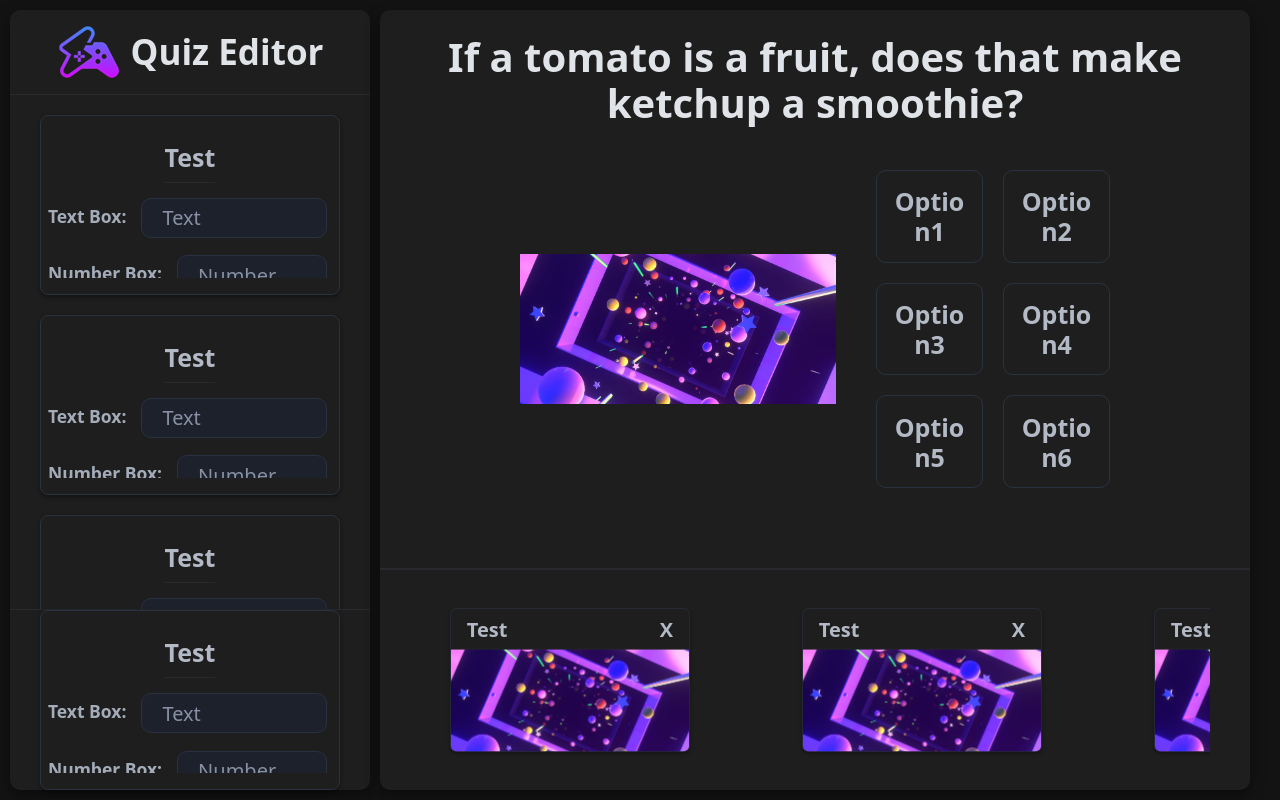
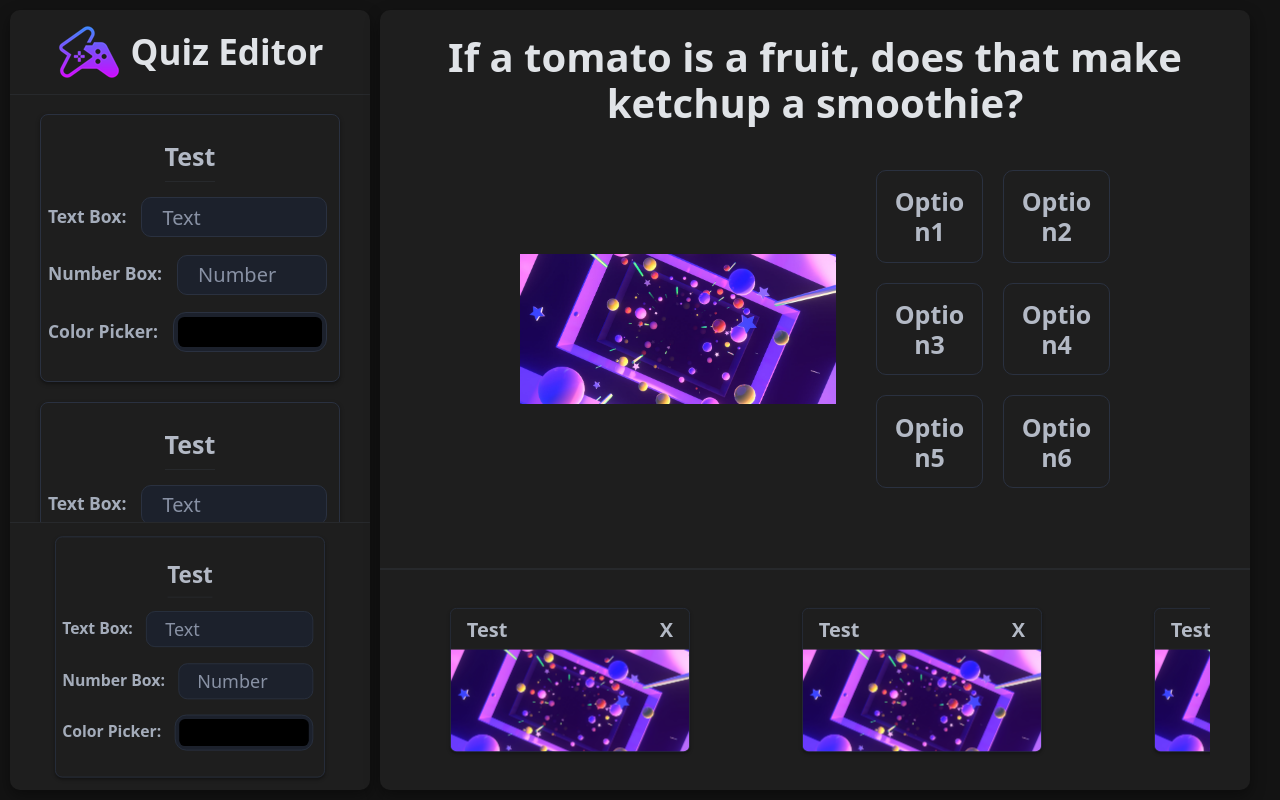
Before and after one commit to descreetStudios/Gamefier, a Nuxt app: page /quiz-editor in a window 1280 px wide. Built offline with nearby package versions, Linux system fonts and the light colour scheme; no server answers.

Commit message:
fix: automatic expandable propery card

```diff
--- a/assets/scss/_quiz-editor.scss
+++ b/assets/scss/_quiz-editor.scss
@@ -65,9 +65,9 @@ html {
             align-items: center;
             height: 20rem;
 
-            /*.card {
-
-            }*/
+            .card {
+                scale: 0.9;
+            }
         }
     }
 
--- a/components/app/editor/property-card.vue
+++ b/components/app/editor/property-card.vue
@@ -30,8 +30,9 @@
     border: 1px solid var(--border);
 
     width: 300px;
-    height: 180px;
-    overflow: hidden;
+    min-height: 180px;
+    height: auto;
+    overflow: visible;
 
     transition: transform 0.25s ease, box-shadow 0.25s ease;
 
```
